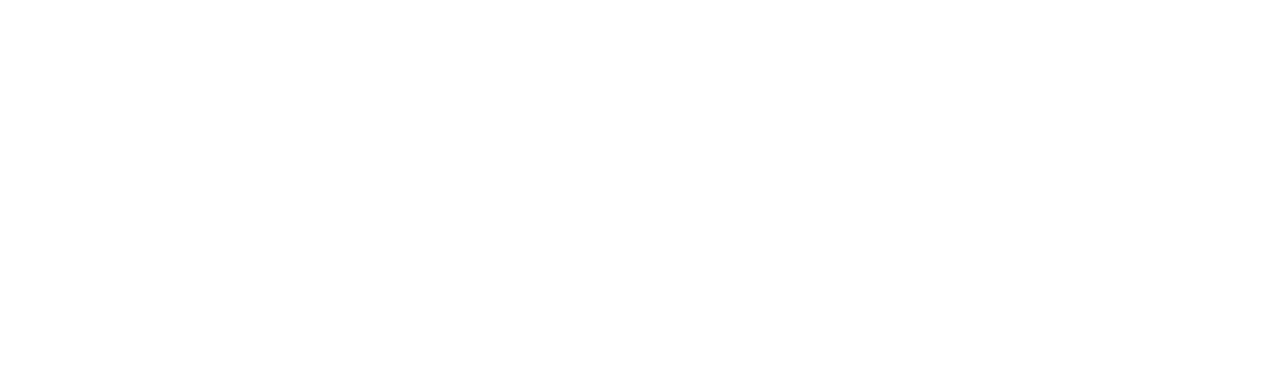
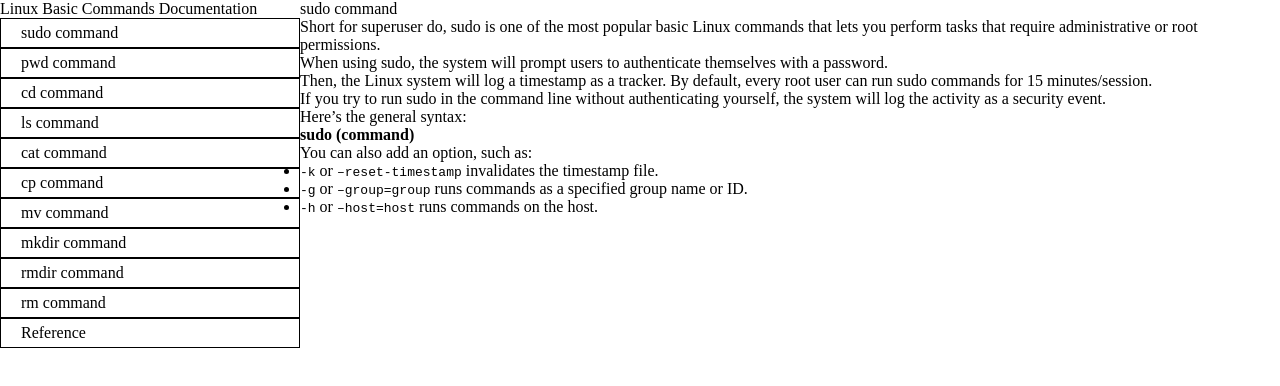
Before and after one commit to 55dashinskiy55/freeCodeCamp_tech_doc, a plain HTML site: page index.html in a window 1280 px wide. Drawn offline with Linux system fonts and the light colour scheme.

Commit message:
Add first paragraph

```diff
--- a/css/styles.css
+++ b/css/styles.css
@@ -3,3 +3,22 @@
     padding: 0;
     box-sizing: border-box;
 }
+
+a,a:visited {
+    text-decoration: none;
+    color: #000;
+}
+
+.body_doc {
+    display: flex;
+}
+
+.nav-link {
+    display: block;
+    padding: 5px 20px;
+    border: 1px solid black;
+}
+
+#navbar {
+    min-width: 300px;
+}
--- a/index.html
+++ b/index.html
@@ -6,9 +6,59 @@
         <meta name="viewport" content="width=device-width, initial-scale=1.0">
         <link rel="stylesheet" href="css/styles.css">
         <link rel="icon" href="img/favicon.ico" type="image/x-icon">
-    <title>Linux Technical Documentation</title>
+        <title>Linux Technical Documentation | Basic commands</title>
     </head>
     <body>
+        <div class="body_doc">
+            <nav id="navbar">
+                <header>Linux Basic Commands Documentation</header>
+                <ul class="nav_block">
+                    <li><a href="#sudo_command" class="nav-link">sudo command</a></li>
+                    <li><a href="#pwd_command" class="nav-link">pwd command</a></li>
+                    <li><a href="#cd_command" class="nav-link">cd command</a></li>
+                    <li><a href="#ls_command" class="nav-link">ls command</a></li>
+                    <li><a href="#cat_command" class="nav-link">cat command</a></li>
+                    <li><a href="#cp_command" class="nav-link">cp command</a></li>
+                    <li><a href="#mv_command" class="nav-link">mv command</a></li>
+                    <li><a href="#mkdir_command" class="nav-link">mkdir command</a></li>
+                    <li><a href="#rmdir_command" class="nav-link">rmdir command</a></li>
+                    <li><a href="#rm_command" class="nav-link">rm command</a></li>
+                    <li><a href="#reference" class="nav-link">Reference</a></li>
+                </ul>
+            </nav>
+            <main id="main-doc">
+                <section class="main-section" id="sudo_command">
+                    <header>sudo command</header>
+                    <article>
+                        <p>Short for superuser do, sudo is one of the most popular basic Linux commands that lets you perform tasks that require administrative or root permissions.</p>
 
+                        <p>When using sudo, the system will prompt users to authenticate themselves with a password.
+                        </p>
+                        <p>Then, the Linux system will log a timestamp as a tracker. By default, every root user can run sudo commands for 15 minutes/session.</p>
+                        <p>If you try to run sudo in the command line without authenticating yourself, the system will log the activity as a security event.</p>
+                        <p>Here’s the general syntax:</p>
+                        <strong>sudo (command)</strong>
+                        <p>You can also add an option, such as:</p>
+                        <ul>
+                            <li>
+                                <code>-k</code>
+                                or
+                                <code>–reset-timestamp</code>
+                                invalidates the timestamp file.</li>
+                            <li>
+                                <code>-g</code>
+                                or
+                                <code>–group=group</code>
+                                runs commands as a specified group name or ID.</li>
+                            <li>
+                                <code>-h</code>
+                                or
+                                <code>–host=host</code>
+                                runs commands on the host.</li>
+                        </ul>
+                    </article>
+                </section>
+            </main>
+        </div>
     </body>
 </html>
```
Lines whose indentation alone changed are shown as unchanged.
